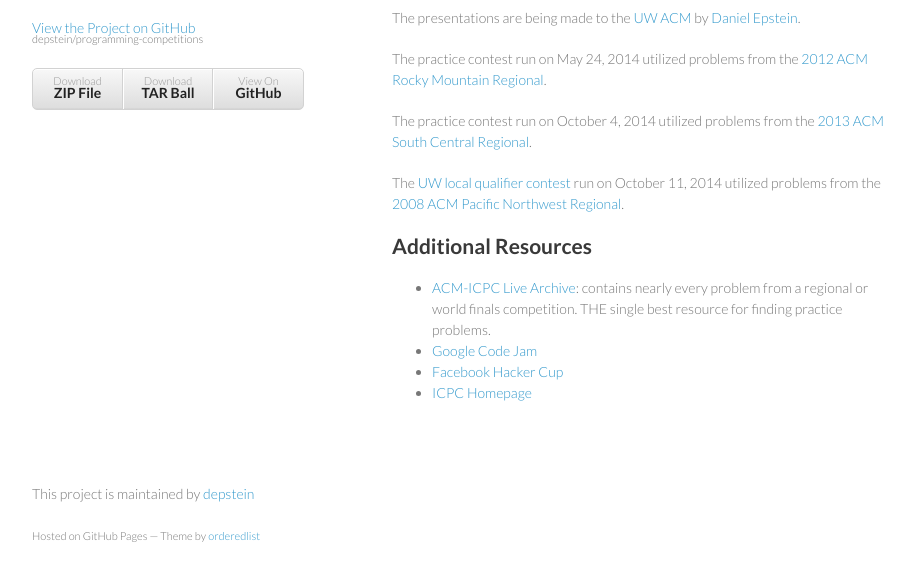
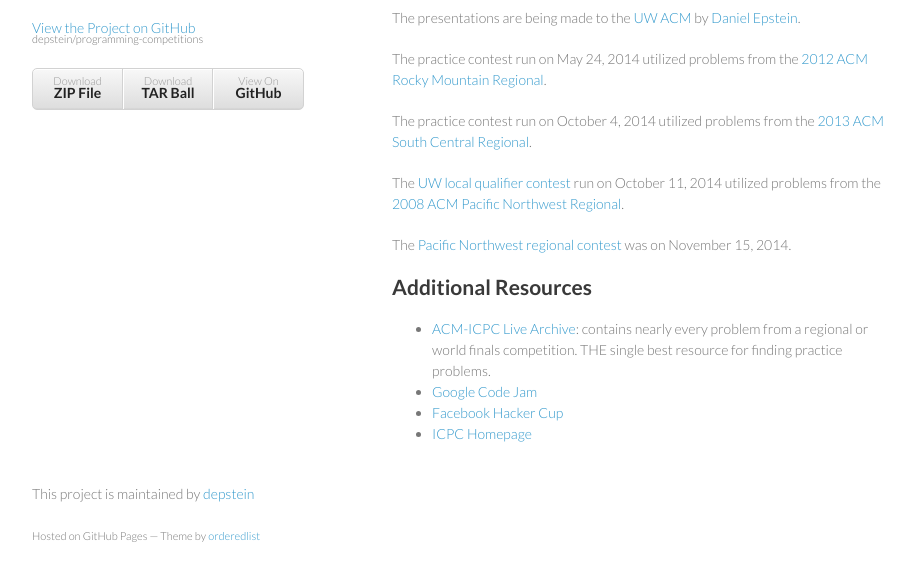
Before and after one commit to depstein/programming-competitions, a plain HTML site: page index.html in a window 1280 px wide. Shown: the part 185-766 px from the top of the page, without its empty margins (178-1093 px from the left). Drawn offline with Linux system fonts and the light colour scheme.

Commit message:
Results from the 2014 pacific northwest regional

```diff
--- a/index.html
+++ b/index.html
@@ -41,6 +41,8 @@
 
 <p>The <a href="contests/qualifier_2014.html">UW local qualifier contest</a> run on October 11, 2014 utilized problems from the <a href="http://www.acmicpc-pacnw.org/results.htm">2008 ACM Pacific Northwest Regional</a>.</p>
 
+<p>The <a href="contests/regional_2014.html">Pacific Northwest regional contest</a> was on November 15, 2014.</p>
+
 <h2>
 <a name="additional-resources" class="anchor" href="#additional-resources"><span class="octicon octicon-link"></span></a>Additional Resources</h2>
 
```
